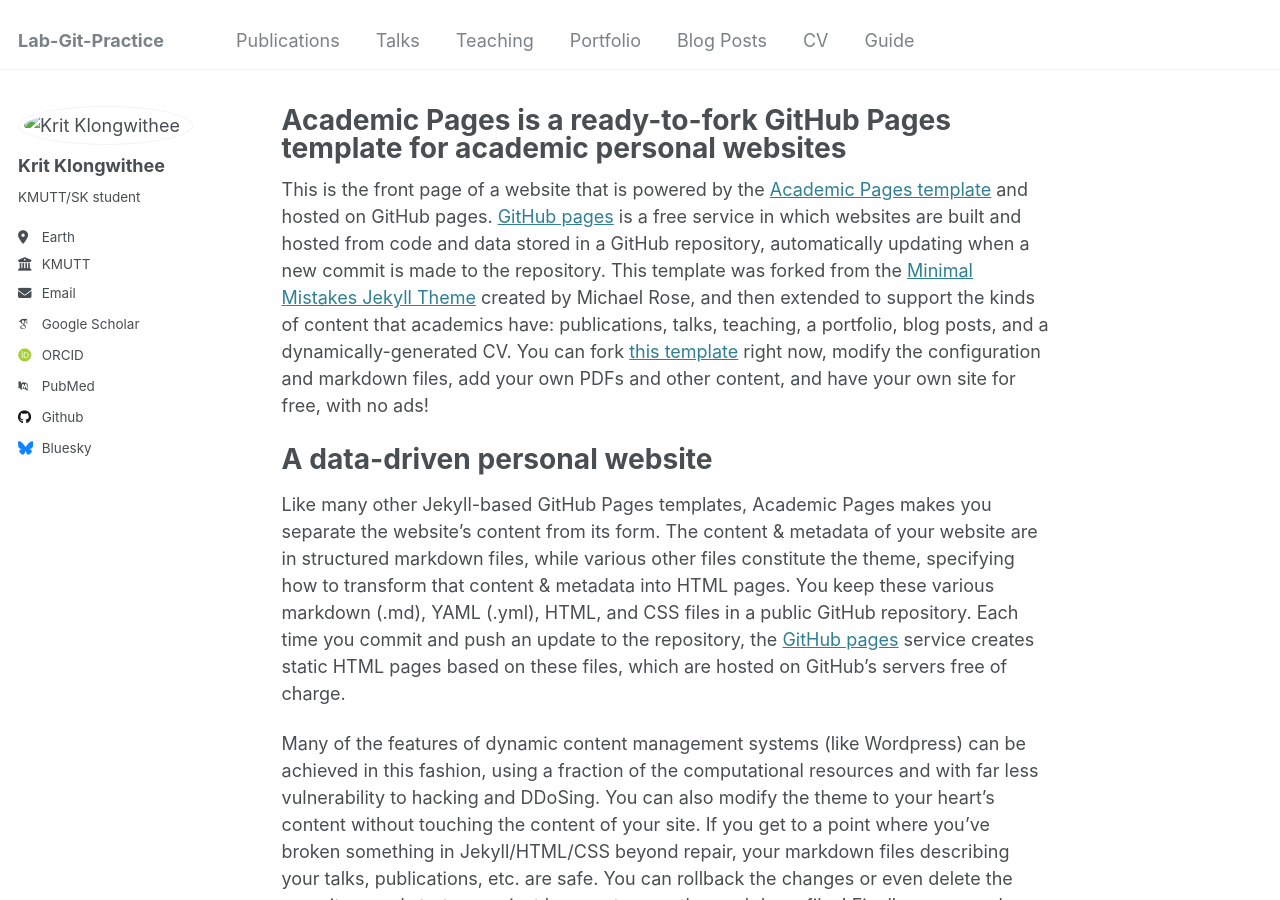
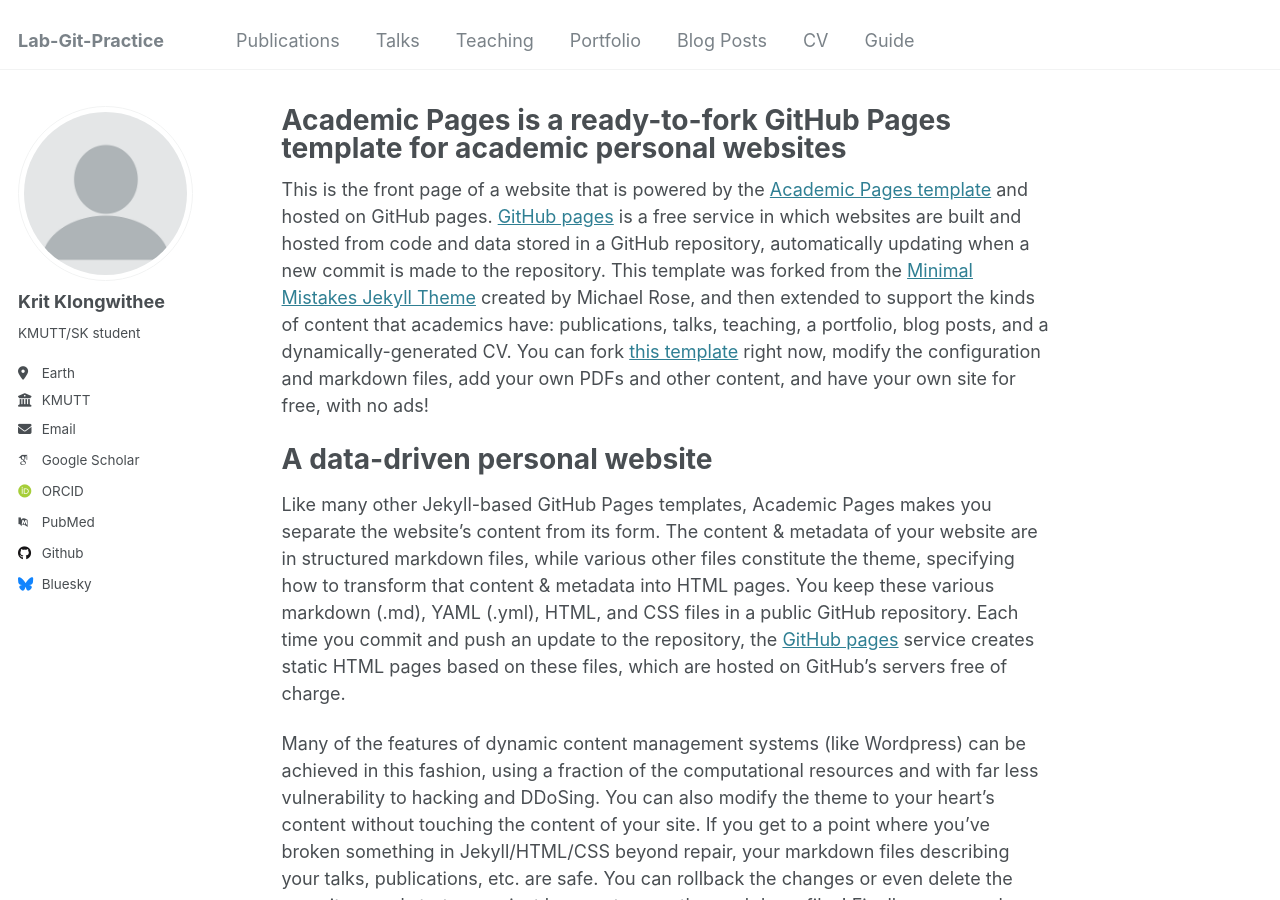
Before and after one commit to A1pha2/a1pha2.github.io, a Jekyll site: the page built from _pages/about.md, in a window 1280 px wide and 900 px high. Built offline with Jekyll 4.4.1, drawn with Linux system fonts in a browser that asks for light colours; some web fonts are replaced.

Commit message:
Update _config.yml

```diff
--- a/_config.yml
+++ b/_config.yml
@@ -21,7 +21,7 @@ repository               : "academicpages/academicpages.github.io"
 #               Additional customization can be done by editing /_includes/author-profile.html
 author:
   # Biographic information
-  avatar           : "a1pha2.github.io/images/logo2.jpg"
+  avatar           : "profile.png"
   name             : "Krit Klongwithee"
   pronouns         : # example: "she/her"
   bio              : "KMUTT/SK student"
```
